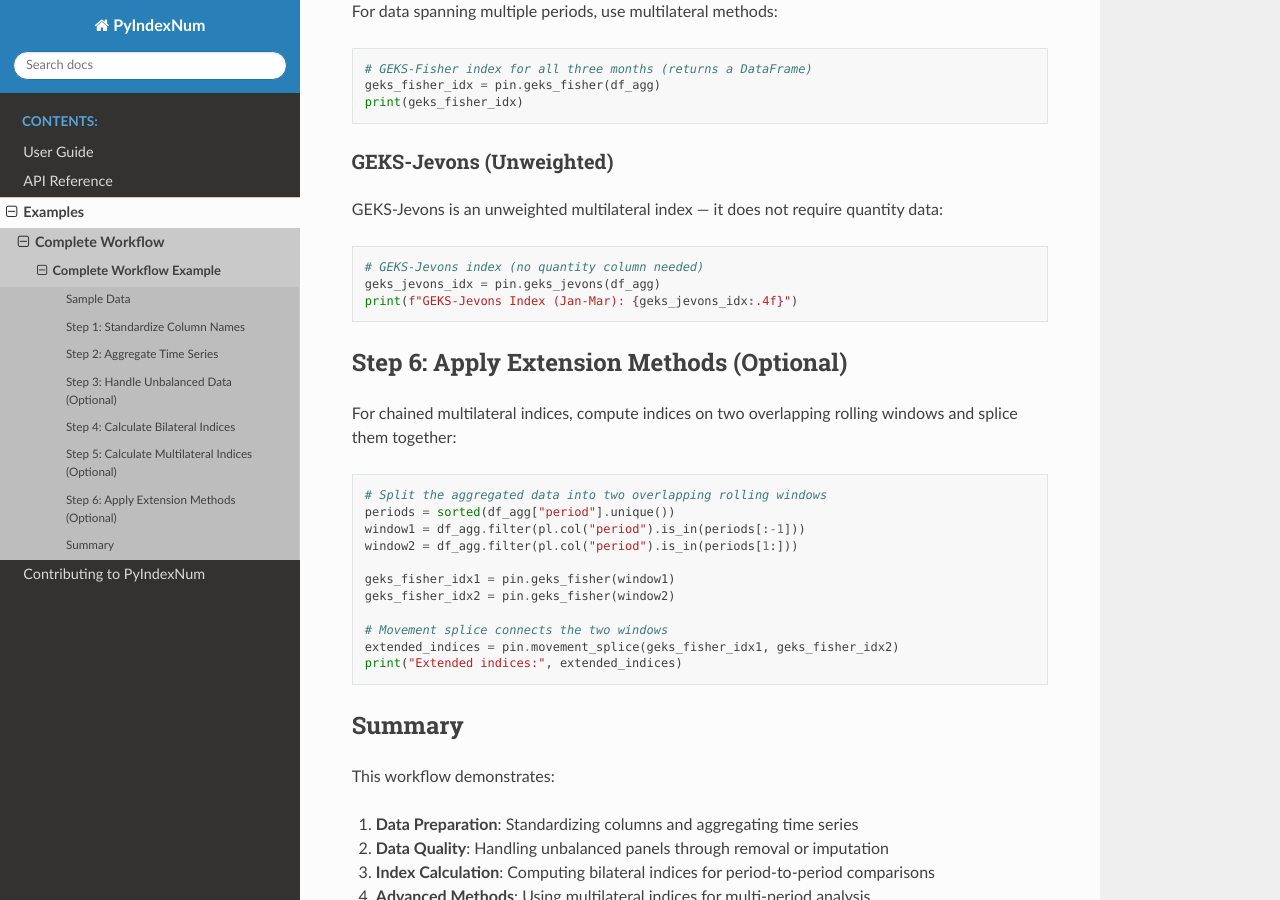
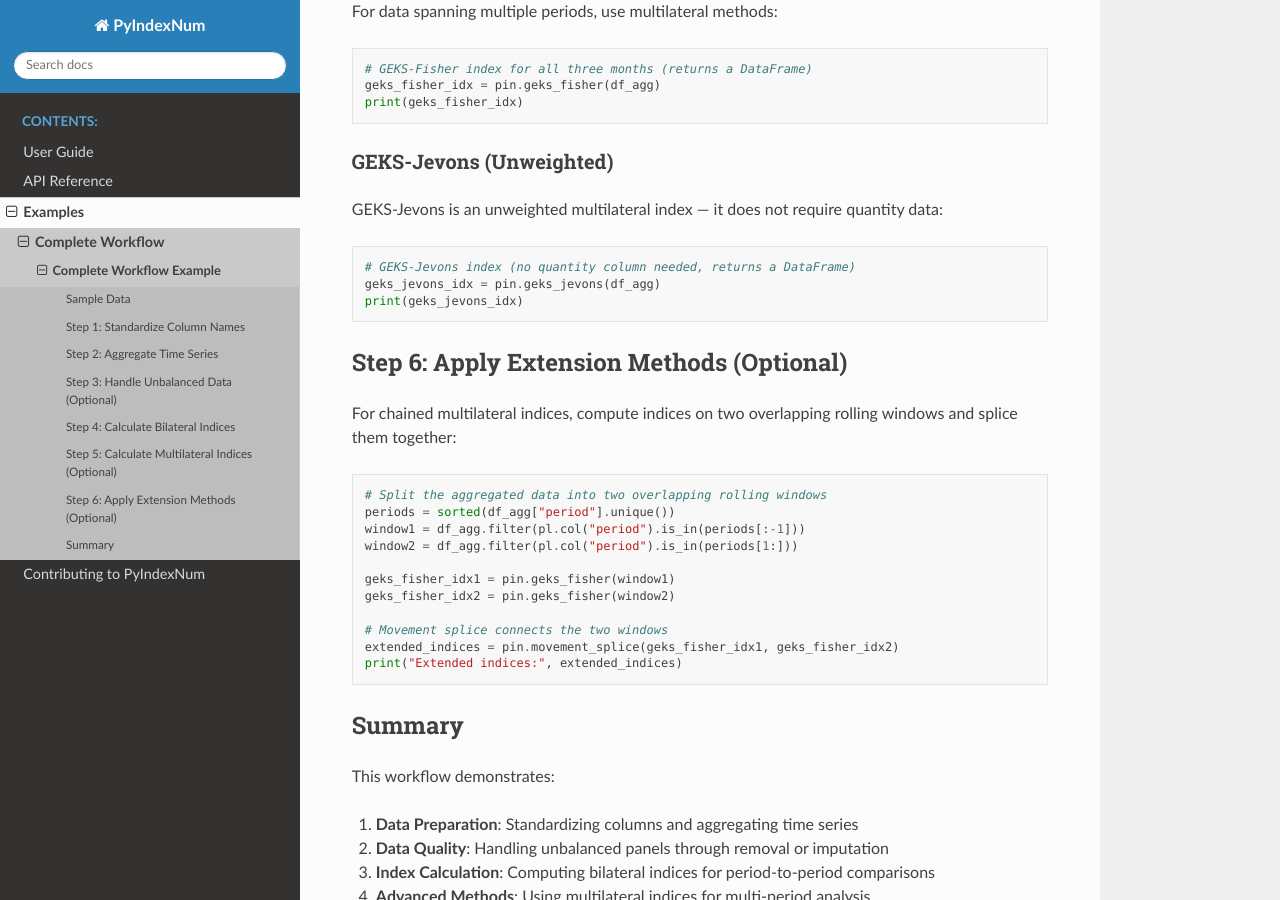
Before and after one commit to paluigi/PyIndexNum, a Sphinx documentation site: the page built from docs/examples/workflow.md, in a window 1280 px wide and 900 px high, scrolled down 3252 px. Built offline with Sphinx 7.4.7 and the Read the Docs theme 3.1.0, drawn with Linux system fonts in a browser that asks for light colours.

Commit message:
fix(docs): use print() for GEKS-Jevons result in workflow example
geks_jevons returns a DataFrame, not a float, so the f-string with
:.4f formatting raised TypeError at runtime. Same bug pattern previously
fixed for geks_fisher.

````diff
--- a/docs/examples/workflow.md
+++ b/docs/examples/workflow.md
@@ -173,9 +173,9 @@ print(geks_fisher_idx)
 GEKS-Jevons is an unweighted multilateral index — it does not require quantity data:
 
 ```python
-# GEKS-Jevons index (no quantity column needed)
+# GEKS-Jevons index (no quantity column needed, returns a DataFrame)
 geks_jevons_idx = pin.geks_jevons(df_agg)
-print(f"GEKS-Jevons Index (Jan-Mar): {geks_jevons_idx:.4f}")
+print(geks_jevons_idx)
 ```
 
 ## Step 6: Apply Extension Methods (Optional)
````
